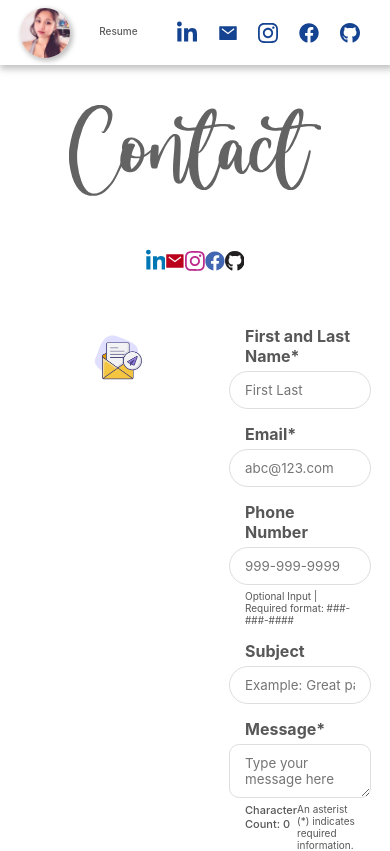
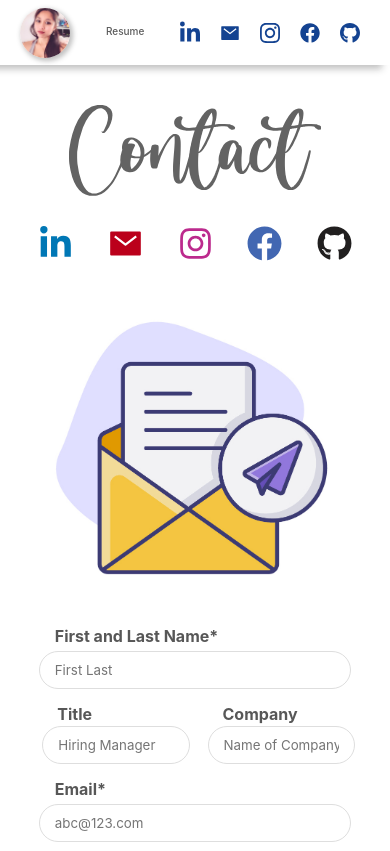
Before and after one commit to moneycabui/Portfolio, a React app: page /Contact in a window 390 px wide. Shown: the top 851 px of the page. Built offline with nearby package versions, Linux system fonts and the light colour scheme.

Commit message:
Add title and company to contact form; add media queries for contact page

```diff
--- a/client/src/components/App/App.css
+++ b/client/src/components/App/App.css
@@ -2,6 +2,7 @@ html, body {
   margin: 0;
   padding: 0;
   position: relative;
+  overflow-x: hidden;
 }
 
 .app {
--- a/client/src/components/Contact/Contact.css
+++ b/client/src/components/Contact/Contact.css
@@ -18,7 +18,7 @@
   position: relative;
   justify-content: space-between;
   align-content: center;
-  width: 30%;
+  width: 25%;
 }
 
 .liIcon,
@@ -27,7 +27,7 @@
 .fbIcon,
 .ghIcon {
   position: relative;
-  font-size: 70px;
+  font-size: 50px;
   cursor: pointer;
 }
 
@@ -71,7 +71,7 @@
 }
 
 .emailImage {
-  width: 45%;
+  width: 300px;
   justify-self: end;
   align-self: start;
   margin-top: 35px
@@ -90,6 +90,8 @@
 }
 
 .nameInput,
+.titleInput,
+.companyInput,
 .emailInput,
 .phoneInput,
 .subjectInput,
@@ -105,6 +107,26 @@
   width: 100%;
 }
 
+.companyContainer {
+  display: grid;
+  position: relative;
+  grid-template-columns: 50% 50%;
+  justify-content: center;
+  column-gap: 25px;
+}
+
+.titleInput,
+.companyInput {
+  position: relative;
+  width: calc(100% - 25px);
+}
+
+.titleInputText,
+.companyInputText {
+  justify-self: center;
+  margin-left: 15px;
+}
+
 .phoneInput,
 .messageInput {
   margin-bottom: 0px;
@@ -114,7 +136,9 @@
   border-radius: 10px;
 }
 
-.inputText {
+.inputText,
+.titleInputText,
+.companyInputText {
   font-family: -apple-system, BlinkMacSystemFont, "Segoe UI", Roboto, Oxygen-Sans, Ubuntu, Cantarell, "Fira Sans", "Droid Sans", "Helvetica Neue", Helvetica, "ヒラギノ角ゴ Pro W3", "Hiragino Kaku Gothic Pro", メイリオ, Meiryo, "ＭＳ Ｐゴシック", Arial, sans-serif, "Apple Color Emoji", "Segoe UI Emoji", "Segoe UI Symbol";
   font-weight: 700;
   justify-self: start;
@@ -155,6 +179,7 @@
   outline: none;
   border: none;
   border-radius: 50px;
+  cursor: pointer;
 }
 
 .submitMessageButton {
@@ -182,3 +207,163 @@
   color: black;
   transition: 500ms;
 }
+
+@media screen and (max-width: 1350px) {
+  .iconWrapper {
+    width: 30%;
+  }
+
+  .messageForm {
+    width: 60%;
+  }
+
+  .messageContainer {
+    column-gap: 90px;
+  }
+}
+
+@media screen and (max-width: 1250px) {
+  .iconWrapper {
+    width: 35%;
+  }
+
+  .messageForm {
+    width: 75%;
+  }
+
+  .messageContainer {
+    column-gap: 80px;
+  }
+}
+
+@media screen and (max-width: 1120px) {
+  .iconWrapper {
+    width: 40%;
+  }
+
+  .messageForm {
+    width: 85%;
+  }
+
+  .messageContainer {
+    column-gap: 70px;
+  }
+}
+
+@media screen and (max-width: 1025px) {
+  .characterCount,
+  .note {
+    font-size: 9px;
+  }
+
+  .messageContainer {
+    column-gap: 60px;
+  }
+}
+
+@media screen and (max-width: 925px) {
+  .iconWrapper {
+    width: 45%;
+  }
+}
+
+@media screen and (max-width: 850px) {
+  .iconWrapper {
+    width: 50%;
+  }
+
+  .characterCount,
+  .note {
+    font-size: 8px;
+  }
+
+  .messageForm {
+    width: 85%;
+  }
+
+  .messageContainer {
+    column-gap: 50px;
+  }
+}
+
+@media screen and (max-width: 800px) {
+  .messageContainer {
+    column-gap: 35px;
+  }
+}
+
+@media screen and (max-width: 715px) {
+  .characterCount,
+  .note {
+    font-size: 7px;
+  }
+
+  .messageContainer {
+    column-gap: 25px;
+  }
+}
+
+@media screen and (max-width: 685px) {
+  .iconWrapper {
+    width: 65%;
+  }
+
+  .messageContainer {
+    grid-template-columns: 1fr;
+    justify-items: center;
+  }
+
+  .emailImage,
+  .messageForm {
+    justify-self: center;
+  }
+
+  .characterCount,
+  .note {
+    font-size: 10px;
+  }
+}
+
+@media screen and (max-width: 600px) {
+  .iconWrapper {
+    width: 75%;
+  }
+}
+
+@media screen and (max-width: 475px) {
+  .iconWrapper {
+    width: 85%;
+  }
+
+  .characterCount,
+  .note {
+    font-size: 9px;
+  }
+}
+
+@media screen and (max-width: 425px) {
+  .iconWrapper {
+    width: 95%;
+  }
+  .characterCount,
+  .note {
+    font-size: 8px;
+  }
+}
+
+@media screen and (max-width: 390px) {
+  .liIcon,
+  .emailIcon,
+  .igIcon,
+  .fbIcon,
+  .ghIcon {
+    font-size: 35px
+  }
+}
+
+@media screen and (max-width: 390px) {
+  .characterCount,
+  .note {
+    font-size: 7px;
+  }
+}
--- a/client/src/components/Contact/index.jsx
+++ b/client/src/components/Contact/index.jsx
@@ -49,6 +49,8 @@ class Contact extends React.Component {
     console.log('Sent: ', this.state);
     this.setState({
       nameInput: '',
+      titleInput: '',
+      companyInput: '',
       emailInput: '',
       phoneInput: '',
       subjectInput: '',
@@ -60,6 +62,8 @@ class Contact extends React.Component {
   render() {
     const {
       nameInput,
+      titleInput,
+      companyInput,
       emailInput,
       phoneInput,
       subjectInput,
@@ -113,6 +117,30 @@ class Contact extends React.Component {
               minLength="5"
               maxLength="100"
             />
+            <div className={styles.companyContainer}>
+              <div>
+                <label htmlFor="titleInput" className={styles.titleInputText}>Title</label>
+                <input
+                  placeholder="Hiring Manager"
+                  name="titleInput"
+                  value={titleInput}
+                  onChange={this.handleChange}
+                  className={styles.titleInput}
+                  maxLength="100"
+                />
+              </div>
+              <div>
+                <label htmlFor="companyInput" className={styles.companyInputText}>Company</label>
+                <input
+                  placeholder="Name of Company"
+                  name="companyInput"
+                  value={companyInput}
+                  onChange={this.handleChange}
+                  className={styles.companyInput}
+                  maxLength="150"
+                />
+              </div>
+            </div>
             <label htmlFor="emailInput" className={styles.inputText}>Email*</label>
             <input
               placeholder="abc@123.com"
--- a/client/src/components/Header/Header.css
+++ b/client/src/components/Header/Header.css
@@ -9,12 +9,12 @@
   opacity: 0.975;
   z-index: 15;
   align-content: center;
-  box-shadow: 2px 2px 7px 2px #EDEDED;
+  box-shadow: -0.5px 2px 7px 2px #EDEDED;
 }
 
 .header:hover,
 .header:focus {
-  box-shadow: 2px 2px 7px 2px #BFBFBF;
+  box-shadow: -10px 2px 7px 2px #BFBFBF;
 }
 
 .name {
@@ -162,7 +162,7 @@
 
   .header {
     display: grid;
-    grid-template-columns: auto auto auto;
+    grid-template-columns: 100px auto auto;
   }
 }
 
@@ -271,6 +271,10 @@
   .headerImage {
     display: none;
   }
+
+  .socialMedia {
+    justify-self: center;
+  }
 }
 
 @media screen and (max-width: 230px) {
```
